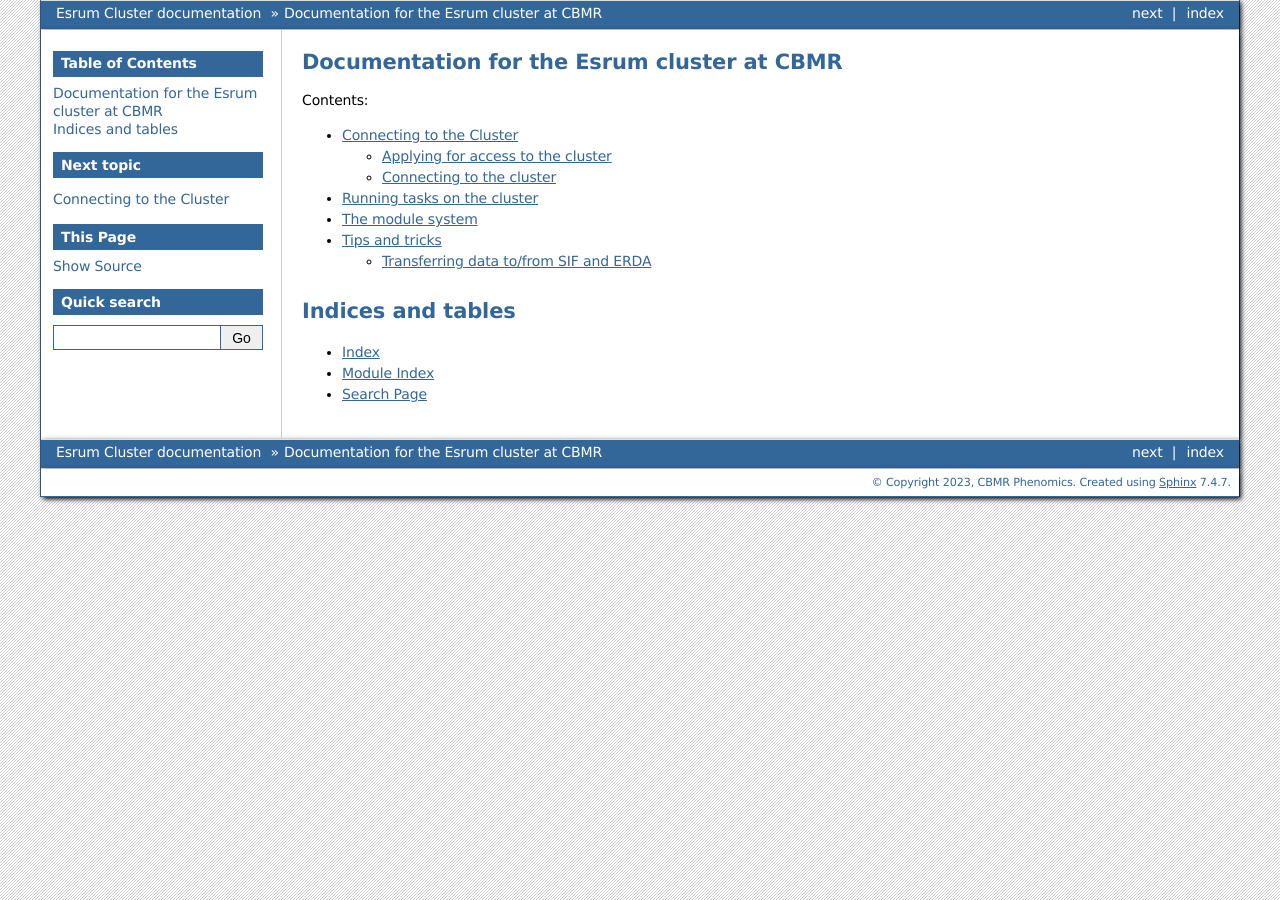
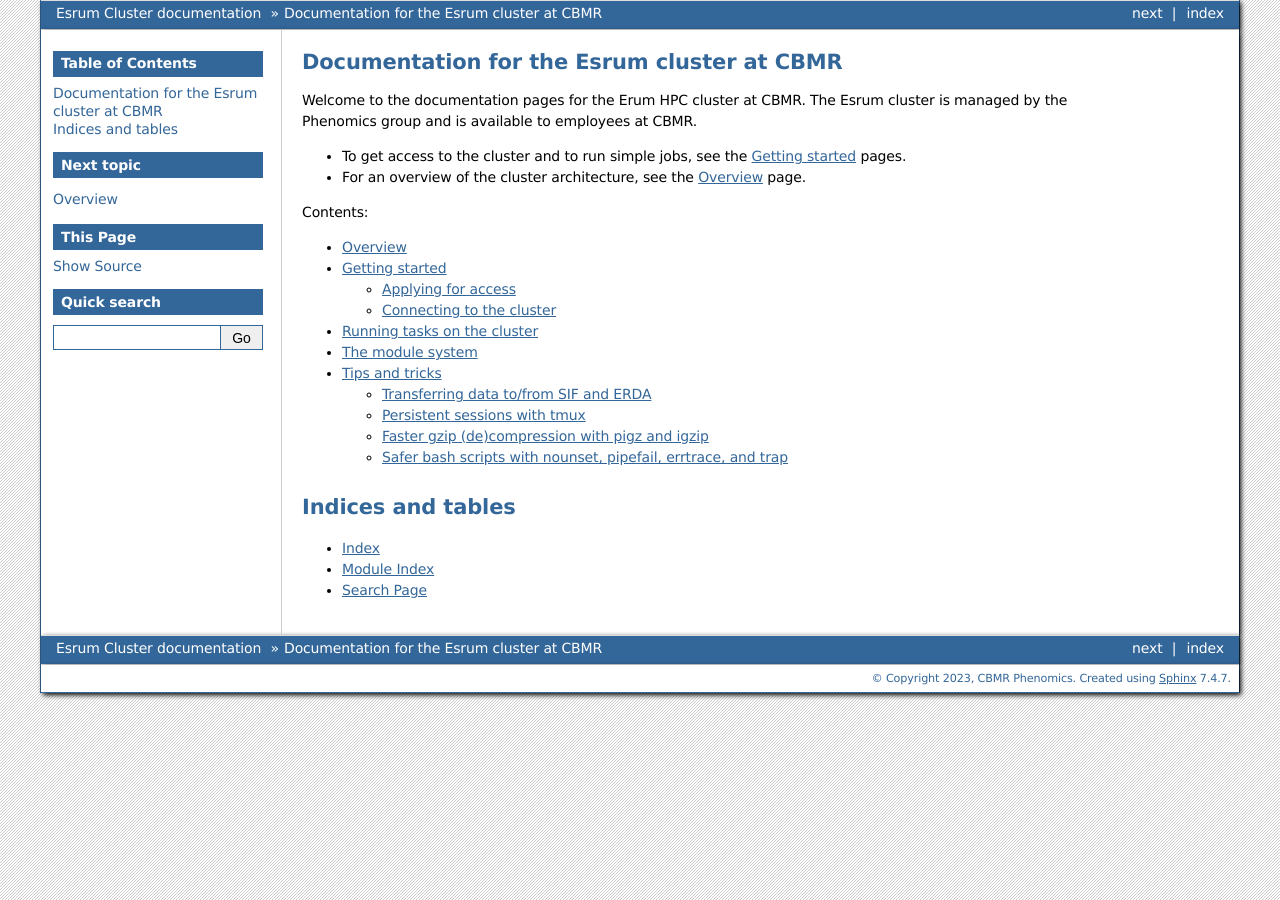
Before and after one commit to cbmrphenomics/cbmrphenomics.github.io, a Sphinx documentation site: the page built from esrum/source/index.rst, in a window 1280 px wide. Built offline with Sphinx 7.4.7, drawn with Linux system fonts in a browser that asks for light colours.

Commit message:
various work and sketches

```diff
--- a/esrum/source/index.rst
+++ b/esrum/source/index.rst
@@ -1,12 +1,22 @@
 #############################################
  Documentation for the Esrum cluster at CBMR
 #############################################
+
+Welcome to the documentation pages for the Erum HPC cluster at CBMR. The
+Esrum cluster is managed by the Phenomics group and is available to
+employees at CBMR.
+
+-  To get access to the cluster and to run simple jobs, see the
+   :ref:`getting_started` pages.
+-  For an overview of the cluster architecture, see the
+   :ref:`overview_page` page.
 
 .. toctree::
    :maxdepth: 2
    :caption: Contents:
 
-   connecting
+   overview
+   getting_started/index.rst
    running_tasks
    modules
    tips_and_tricks/index.rst
--- a/esrum/source/modules.rst
+++ b/esrum/source/modules.rst
@@ -1,3 +1,3 @@
-#####################
+###################
  The module system
-#####################
+###################
--- /dev/null
+++ b/esrum/source/overview.rst
@@ -0,0 +1,5 @@
+.. _overview_page:
+
+##########
+ Overview
+##########
--- /dev/null
+++ b/esrum/source/tips_and_tricks/faster_gzip.rst
@@ -0,0 +1,3 @@
+#################################################
+ Faster gzip (de)compression with pigz and igzip
+#################################################
--- a/esrum/source/tips_and_tricks/index.rst
+++ b/esrum/source/tips_and_tricks/index.rst
@@ -5,3 +5,6 @@
 .. toctree::
 
    sif_and_erda
+   tmux
+   faster_gzip
+   safer_bash_scripts
--- /dev/null
+++ b/esrum/source/tips_and_tricks/safer_bash_scripts.rst
@@ -0,0 +1,3 @@
+###############################################################
+ Safer bash scripts with nounset, pipefail, errtrace, and trap
+###############################################################
--- /dev/null
+++ b/esrum/source/tips_and_tricks/tmux.rst
@@ -0,0 +1,3 @@
+###############################
+ Persistent sessions with tmux
+###############################
```
Also changed, not shown: README.md (+21 -0 lines), esrum/source/connecting.rst (deleted, +0 -97 lines), esrum/source/getting_started/access.rst (added, +41 -0 lines), esrum/source/getting_started/connecting.rst (added, +72 -0 lines), esrum/source/getting_started/index.rst (added, +10 -0 lines).
